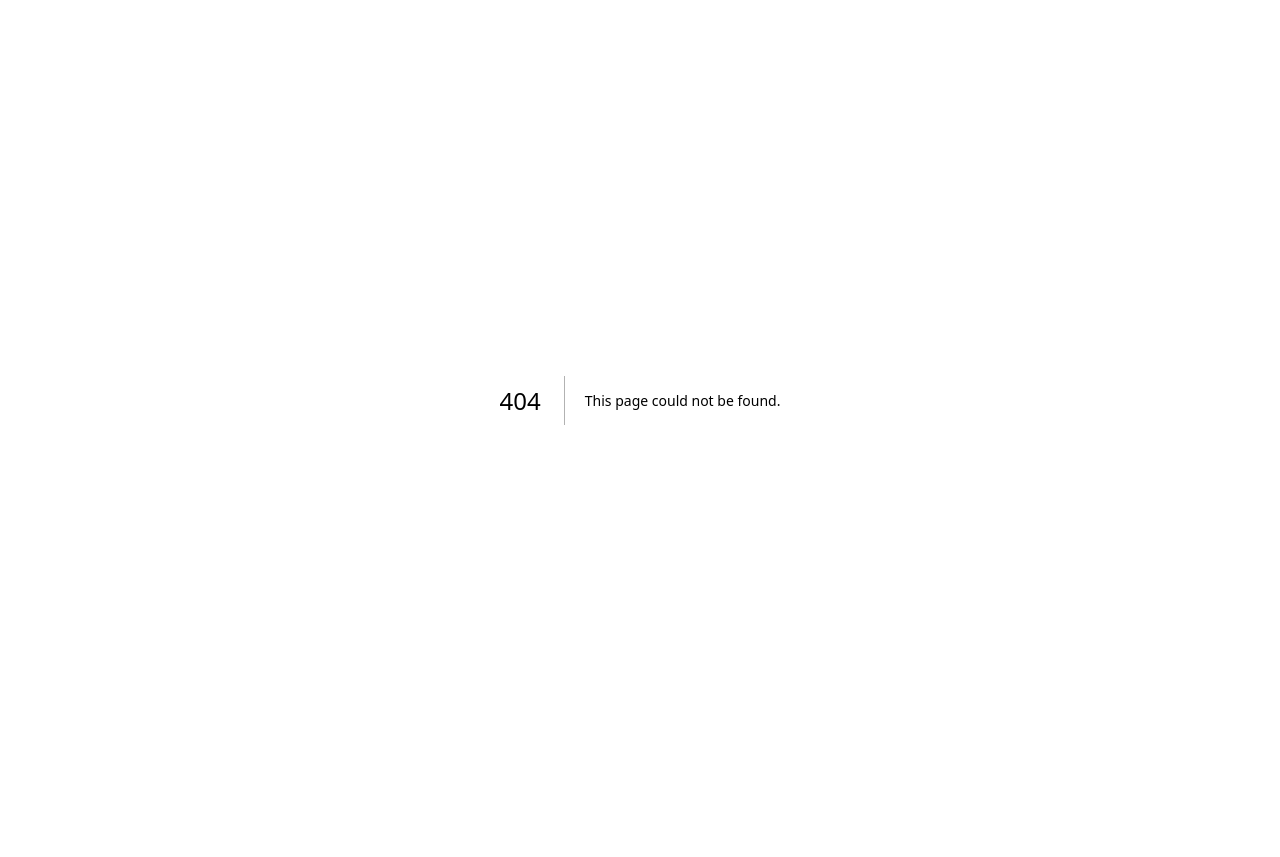
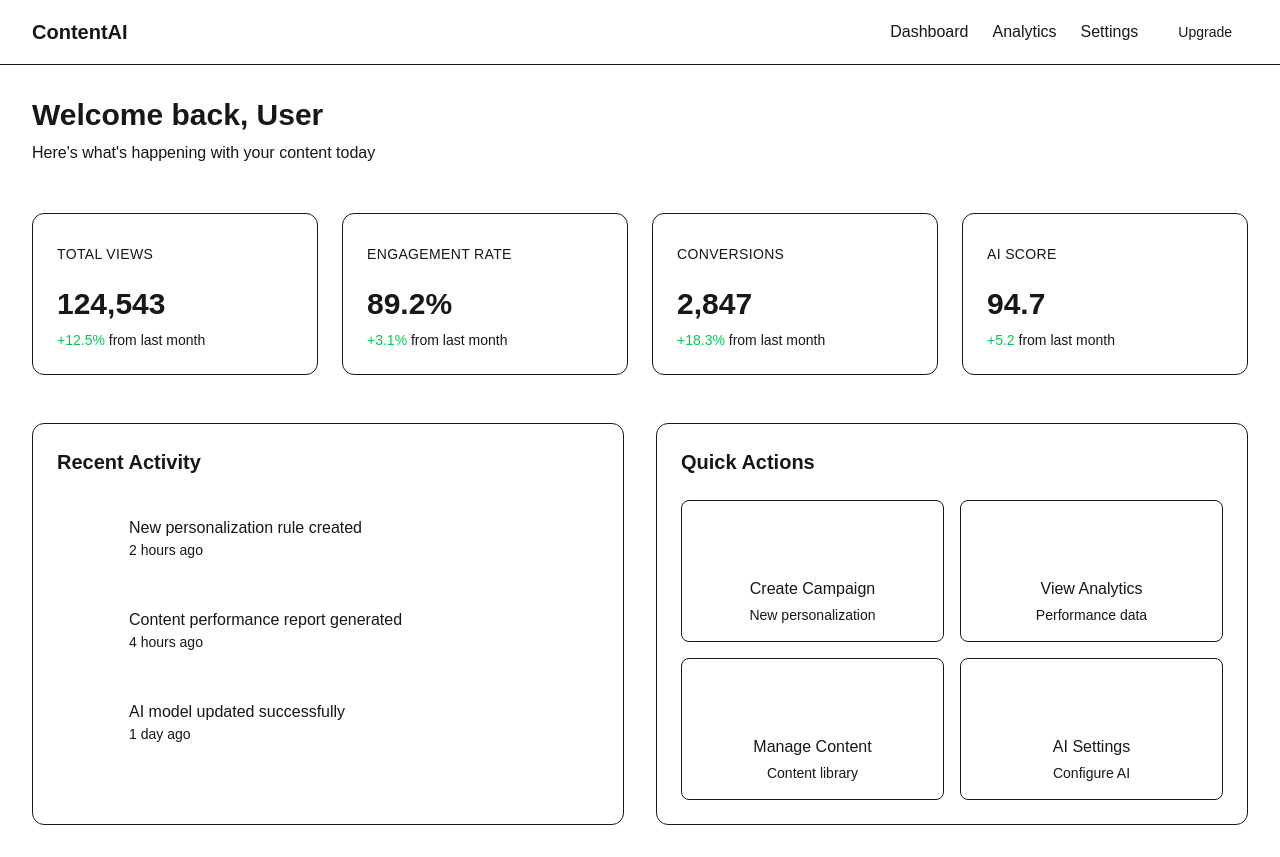
Before and after one commit to tekluabayneh/AI-Powered-Content-Personalization-Platform, a Next.js app in the folder ai-powerd_content_personaliation/: page /dashboard in a window 1280 px wide. Before the commit this address had no page. Before the commit the page ends 800 px from the top, so only its background shows below. Built offline with nearby package versions, Linux system fonts and the light colour scheme.

Commit message:
Add: Added dashboard folder with related components or pages

```diff
--- /dev/null
+++ b/ai-powerd_content_personaliation/src/app/dashboard/page.tsx
@@ -0,0 +1,225 @@
+const Home = () => {
+  return (
+    <div className="min-h-screen bg-background">
+      {/* Header/Navigation */}
+      <div className="border-b border-border">
+        <div className="max-w-7xl mx-auto px-4 sm:px-6 lg:px-8">
+          <div className="flex justify-between items-center h-16">
+            <div className="text-xl font-bold text-foreground">
+              ContentAI
+            </div>
+            <div className="flex items-center space-x-6">
+              <div className="text-muted-foreground hover:text-foreground cursor-pointer">
+                Dashboard
+              </div>
+              <div className="text-muted-foreground hover:text-foreground cursor-pointer">
+                Analytics
+              </div>
+              <div className="text-muted-foreground hover:text-foreground cursor-pointer">
+                Settings
+              </div>
+              <div className="bg-primary text-primary-foreground px-4 py-2 rounded-lg text-sm font-medium cursor-pointer">
+                Upgrade
+              </div>
+            </div>
+          </div>
+        </div>
+      </div>
+
+      {/* Main Content */}
+      <div className="max-w-7xl mx-auto px-4 sm:px-6 lg:px-8 py-8">
+        {/* Welcome Section */}
+        <div className="mb-12">
+          <div className="text-3xl font-bold text-foreground mb-2">
+            Welcome back, User
+          </div>
+          <div className="text-muted-foreground">
+            Here's what's happening with your content today
+          </div>
+        </div>
+
+        {/* Dashboard Cards */}
+        <div className="grid lg:grid-cols-4 md:grid-cols-2 gap-6 mb-12">
+          <div className="bg-card border border-border rounded-xl p-6">
+            <div className="flex items-center justify-between mb-4">
+              <div className="text-sm font-medium text-muted-foreground uppercase tracking-wide">
+                Total Views
+              </div>
+              <div className="w-8 h-8 bg-primary/10 rounded-lg flex items-center justify-center">
+                <div className="w-4 h-4 bg-primary rounded"></div>
+              </div>
+            </div>
+            <div className="text-3xl font-bold text-card-foreground mb-2">
+              124,543
+            </div>
+            <div className="text-sm text-muted-foreground">
+              <span className="text-green-500">+12.5%</span> from last month
+            </div>
+          </div>
+
+          <div className="bg-card border border-border rounded-xl p-6">
+            <div className="flex items-center justify-between mb-4">
+              <div className="text-sm font-medium text-muted-foreground uppercase tracking-wide">
+                Engagement Rate
+              </div>
+              <div className="w-8 h-8 bg-primary/10 rounded-lg flex items-center justify-center">
+                <div className="w-4 h-4 bg-primary rounded-full"></div>
+              </div>
+            </div>
+            <div className="text-3xl font-bold text-card-foreground mb-2">
+              89.2%
+            </div>
+            <div className="text-sm text-muted-foreground">
+              <span className="text-green-500">+3.1%</span> from last month
+            </div>
+          </div>
+
+          <div className="bg-card border border-border rounded-xl p-6">
+            <div className="flex items-center justify-between mb-4">
+              <div className="text-sm font-medium text-muted-foreground uppercase tracking-wide">
+                Conversions
+              </div>
+              <div className="w-8 h-8 bg-primary/10 rounded-lg flex items-center justify-center">
+                <div className="w-4 h-4 bg-primary rounded-sm rotate-45"></div>
+              </div>
+            </div>
+            <div className="text-3xl font-bold text-card-foreground mb-2">
+              2,847
+            </div>
+            <div className="text-sm text-muted-foreground">
+              <span className="text-green-500">+18.3%</span> from last month
+            </div>
+          </div>
+<div className="bg-card border border-border rounded-xl p-6">
+            <div className="flex items-center justify-between mb-4">
+              <div className="text-sm font-medium text-muted-foreground uppercase tracking-wide">
+                AI Score
+              </div>
+              <div className="w-8 h-8 bg-primary/10 rounded-lg flex items-center justify-center">
+                <div className="w-4 h-4 bg-primary rounded-full"></div>
+              </div>
+            </div>
+            <div className="text-3xl font-bold text-card-foreground mb-2">
+              94.7
+            </div>
+            <div className="text-sm text-muted-foreground">
+              <span className="text-green-500">+5.2</span> from last month
+            </div>
+          </div>
+        </div>
+
+        {/* Content Sections */}
+        <div className="grid lg:grid-cols-2 gap-8">
+          {/* Recent Activity */}
+          <div className="bg-card border border-border rounded-xl p-6">
+            <div className="text-xl font-semibold text-card-foreground mb-6">
+              Recent Activity
+            </div>
+            <div className="space-y-4">
+              <div className="flex items-center space-x-4 p-4 hover:bg-muted/50 rounded-lg cursor-pointer">
+                <div className="w-10 h-10 bg-primary/10 rounded-lg flex items-center justify-center">
+                  <div className="w-5 h-5 bg-primary rounded"></div>
+                </div>
+                <div className="flex-1">
+                  <div className="font-medium text-card-foreground">
+                    New personalization rule created
+                  </div>
+                  <div className="text-sm text-muted-foreground">
+                    2 hours ago
+                  </div>
+                </div>
+              </div>
+
+              <div className="flex items-center space-x-4 p-4 hover:bg-muted/50 rounded-lg cursor-pointer">
+                <div className="w-10 h-10 bg-primary/10 rounded-lg flex items-center justify-center">
+                  <div className="w-5 h-5 bg-primary rounded-full"></div>
+                </div>
+                <div className="flex-1">
+                  <div className="font-medium text-card-foreground">
+                    Content performance report generated
+                  </div>
+                  <div className="text-sm text-muted-foreground">
+                    4 hours ago
+                  </div>
+                </div>
+              </div>
+
+              <div className="flex items-center space-x-4 p-4 hover:bg-muted/50 rounded-lg cursor-pointer">
+                <div className="w-10 h-10 bg-primary/10 rounded-lg flex items-center justify-center">
+                  <div className="w-5 h-5 bg-primary rounded-sm rotate-45"></div>
+                </div>
+                <div className="flex-1">
+                  <div className="font-medium text-card-foreground">
+                    AI model updated successfully
+                  </div>
+                  <div className="text-sm text-muted-foreground">
+                    1 day ago
+                  </div>
+                </div>
+              </div>
+            </div>
+          </div>
+
+
+{/* Quick Actions */}
+          <div className="bg-card border border-border rounded-xl p-6">
+            <div className="text-xl font-semibold text-card-foreground mb-6">
+              Quick Actions
+            </div>
+            <div className="grid grid-cols-2 gap-4">
+              <div className="p-4 border border-border rounded-lg hover:bg-muted/50 cursor-pointer text-center">
+                <div className="w-12 h-12 bg-primary/10 rounded-lg flex items-center justify-center mx-auto mb-3">
+                  <div className="w-6 h-6 bg-primary rounded"></div>
+                </div>
+                <div className="font-medium text-card-foreground mb-1">
+                  Create Campaign
+                </div>
+                <div className="text-sm text-muted-foreground">
+                  New personalization
+                </div>
+              </div>
+
+              <div className="p-4 border border-border rounded-lg hover:bg-muted/50 cursor-pointer text-center">
+                <div className="w-12 h-12 bg-primary/10 rounded-lg flex items-center justify-center mx-auto mb-3">
+                  <div className="w-6 h-6 bg-primary rounded-full"></div>
+                </div>
+                <div className="font-medium text-card-foreground mb-1">
+                  View Analytics
+                </div>
+                <div className="text-sm text-muted-foreground">
+                  Performance data
+                </div>
+              </div>
+
+              <div className="p-4 border border-border rounded-lg hover:bg-muted/50 cursor-pointer text-center">
+                <div className="w-12 h-12 bg-primary/10 rounded-lg flex items-center justify-center mx-auto mb-3">
+                  <div className="w-6 h-6 bg-primary rounded-sm rotate-45"></div>
+                </div>
+                <div className="font-medium text-card-foreground mb-1">
+                  Manage Content
+                </div>
+                <div className="text-sm text-muted-foreground">
+                  Content library
+                </div>
+              </div>
+
+              <div className="p-4 border border-border rounded-lg hover:bg-muted/50 cursor-pointer text-center">
+                <div className="w-12 h-12 bg-primary/10 rounded-lg flex items-center justify-center mx-auto mb-3">
+                  <div className="w-6 h-6 bg-primary rounded-lg"></div>
+                </div>
+                <div className="font-medium text-card-foreground mb-1">
+                  AI Settings
+                </div>
+                <div className="text-sm text-muted-foreground">
+                  Configure AI
+                </div>
+              </div>
+            </div>
+          </div>
+        </div>
+      </div>
+    </div>
+  );
+};
+
+export default Home;
```
